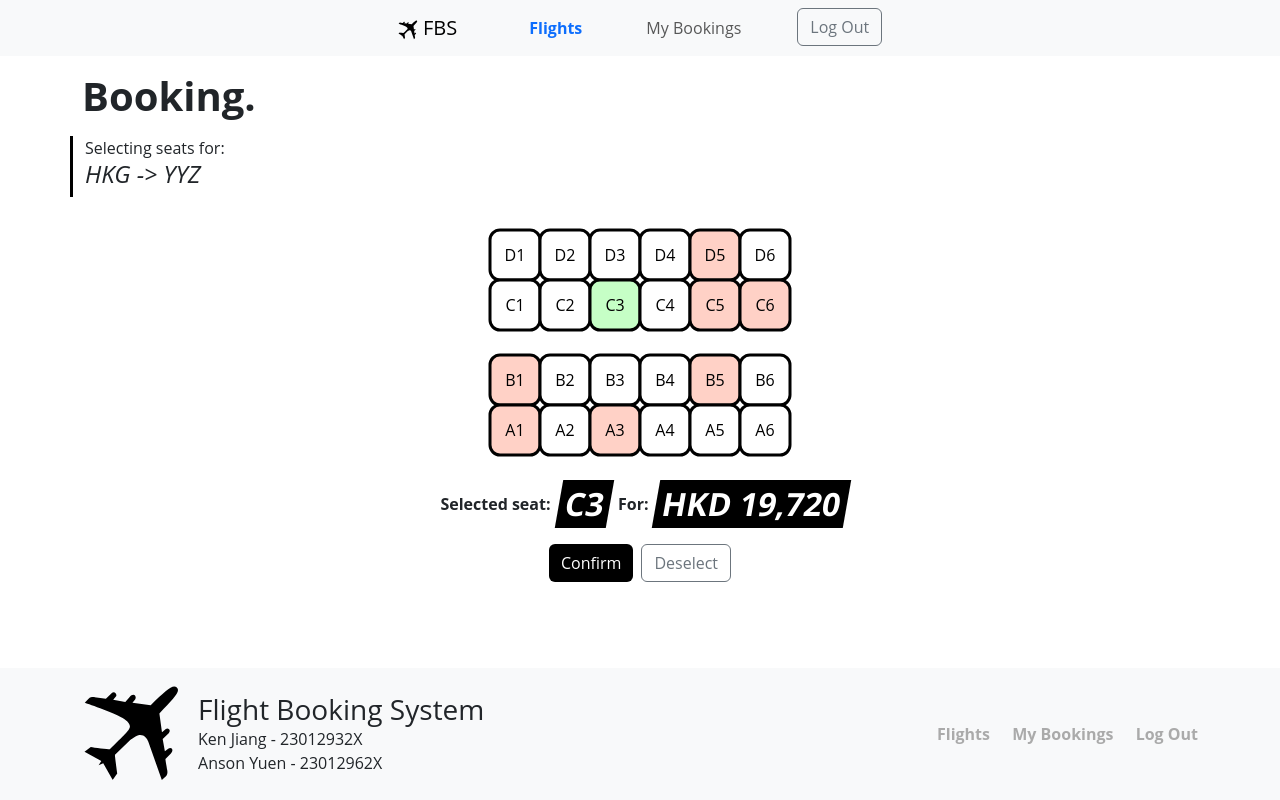
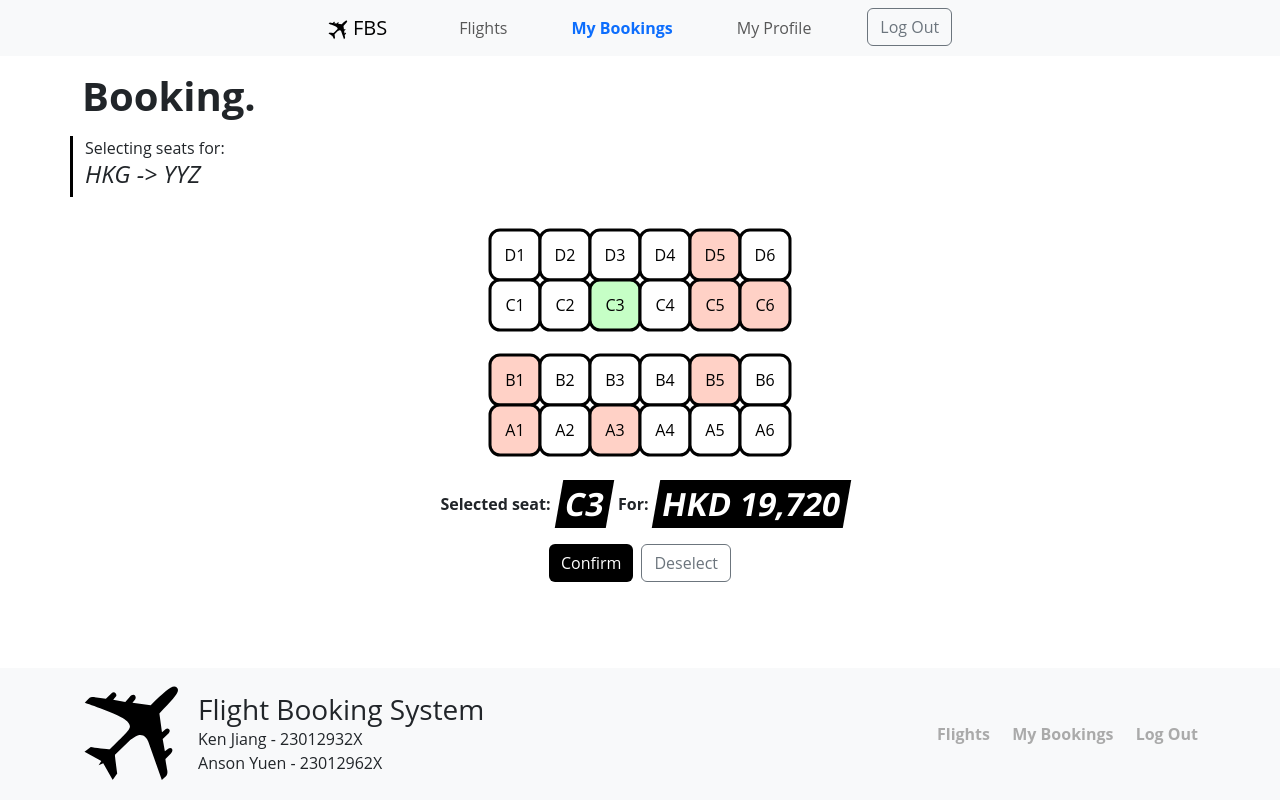
Before and after one commit to kenzoengineer/EIE4432-Group-Project, a plain HTML site: page booking.html in a window 1280 px wide. Drawn offline with nearby package versions, Linux system fonts and the light colour scheme.

Commit message:
new navbar link to profile

```diff
--- a/booking.html
+++ b/booking.html
@@ -51,10 +51,13 @@
                             FBS
                         </a>
                         <li class="nav-item">
-                            <a class="nav-link link-primary fw-bold" href="./flights.html">Flights</a>
+                            <a class="nav-link " href="./flights.html">Flights</a>
                         </li>
                         <li class="nav-item">
-                            <a class="nav-link" href="#">My Bookings</a>
+                            <a class="nav-link link-primary fw-bold" href="#">My Bookings</a>
+                        </li>
+                        <li class="nav-item">
+                            <a class="nav-link" href="#">My Profile</a>
                         </li>
                         <li class="nav-item">
                             <button class="btn btn-outline-secondary" type="submit">Log Out</button>
```
Also changed, not shown: admin.html (+3 -0 lines), eventmanagement.html (+4 -1 lines), flights.html (+4 -1 lines), login.html (+1 -1 lines), mybookings.html (+4 -1 lines), payment.html (+4 -1 lines), seatmanagement.html (+4 -1 lines).
